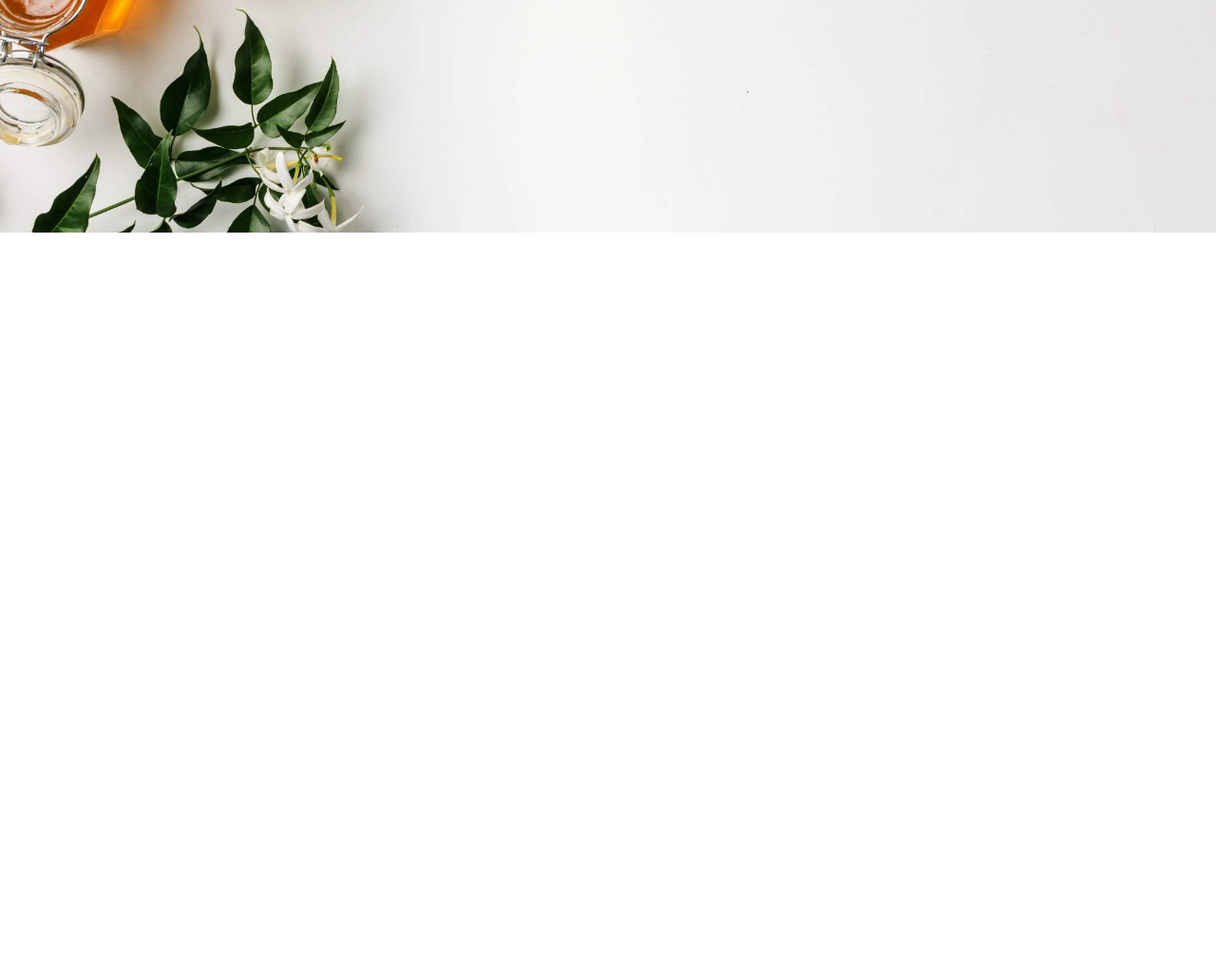
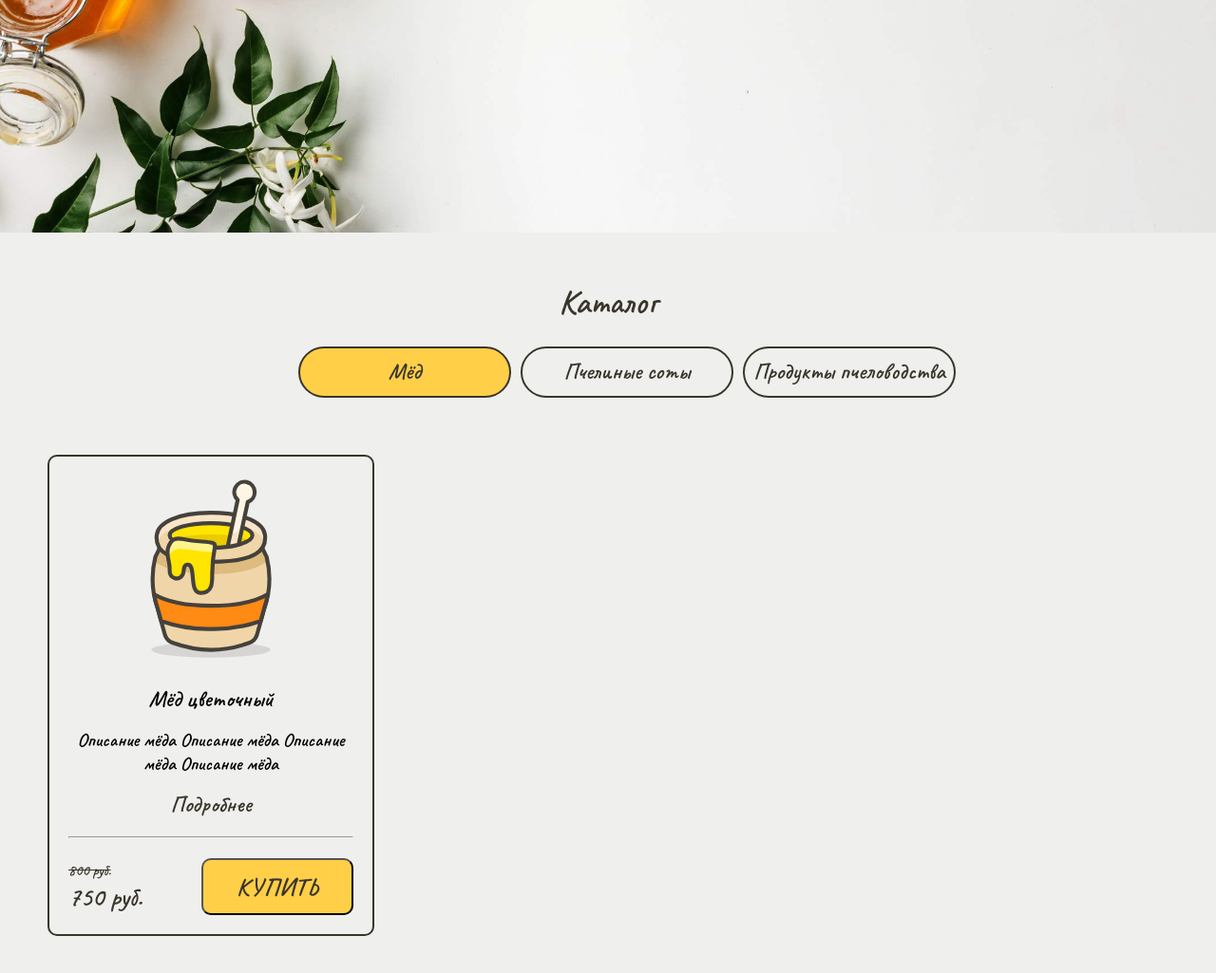
Before and after one commit to Konstantinys88/HONEY, a website: page src/index.html in a window 1280 px wide. Shown: the part 623-1648 px from the top of the page at 95% size. Before the commit the page ends 868 px from the top, so only its background shows below. Drawn offline with Linux system fonts and the light colour scheme.

Commit message:
catalog item

```diff
--- a/src/index.html
+++ b/src/index.html
@@ -30,7 +30,7 @@
                         <ul class="header__list">
                             <!-- <li><a href="#" class="header__link">Главная</a></li> -->
                             <li><a href="#" class="header__link">О нас</a></li>
-                            <li><a href="#" class="header__link">Мёд</a></li>
+                            <li><a href="#" class="header__link">Каталог</a></li>
                             <li><a href="#" class="header__link">Галерея</a></li>
                             <li><a href="#" class="header__link">Контакты</a></li>
                         </ul>
@@ -61,6 +61,36 @@
         </div>
     </div>
 
+    <div class="catalog">
+        <div class="container">
+            <h1>Каталог</h1>
+            <ul class="catalog__tabs">
+                <li class="catalog__tab catalog__tab_active">Мёд</li>
+                <li class="catalog__tab">Пчелиные соты</li>
+                <li class="catalog__tab">Продукты пчеловодства</li>
+            </ul>
+            <div class="catalog__content">
+                <div class="catalog-item">
+                    <img src="img/icons/honeypot.svg" alt="honey" class="catalog-item__img">
+                    <div class="catalog-item__subtitle">Мёд цветочный</div>
+                    <div class="catalog-item__descr">Описание мёда Описание мёда Описание мёда Описание мёда</div>
+                    <a href="" class="catalog-item__link">Подробнее</a>
+                    <hr>
+
+                    <div class="catalog-item__footer">
+                        <div class="catalog-item__prices">
+                            <div class="catalog-item__old-price">800 руб.</div>
+                            <div class="catalog-item__price">750 руб.</div>
+                        </div>
+                        <button class="catalog-item__btn">КУПИТЬ</button>
+                    </div>
+                </div>
+            </div>
+            <div class="catalog__content"></div>
+            <div class="catalog__content"></div>
+        </div>
+    </div>
+
 
 
 
--- /dev/null
+++ b/src/sass/blocks/_catalog.scss
@@ -0,0 +1,109 @@
+.catalog {
+    padding-top: 50px;
+    padding-bottom: 100px;
+    background-color: rgb(239,239,237);
+    h1 {
+        text-align: center;
+        font-size: 36px;
+        color: $text-color;
+        margin-top: 0;
+    }
+    &__tabs {
+        list-style-type: none;
+        display: flex;
+        justify-content: center;
+        align-items: center;
+        margin-bottom: 0;
+        padding-top: 0;
+    }
+    &__tab {
+        width: 220px;
+        height: 50px;
+        border: 2px solid $text-color;
+        font-size: 24px;
+        color:$text-color;
+        text-align: center;
+        line-height: 48px;
+        border-radius: 50px;
+        margin: 0 5px;
+        cursor: pointer;
+        transition: 0.5s all;
+        &:hover {
+            box-shadow: 0px 0px 30px $bg-color;
+            // border: none;
+        }
+        &_active {
+            color: $text-color;
+            background-color: $bg-color;
+        }
+    }
+    &__content {
+        margin-top: 60px;
+    }
+    &-item {
+        width: 300px;
+        min-height: 340px;
+        border: 2px solid $text-color;
+        padding: 20px 20px 20px 20px;
+        border-radius: 10px;
+        &__img {
+            display: block;
+            margin: 0 auto;
+            max-width: 100%;
+            max-height: 200px;
+        }
+        &__subtitle {
+            margin-top: 20px;
+            font-size: 24px;
+            text-align: center;
+        }
+        &__descr {
+            margin-top: 16px;
+            font-size: 20px;
+            text-align: center;
+        }
+        &__link {
+            display: block;
+            margin-top: 15px;
+            font-size: 24px;
+            text-decoration: none;
+            color: $text-color;
+            text-align: center;
+            &:hover {
+                color: $bg-color;
+            }
+        }
+        hr {
+            background-color: $bg-color;
+            margin-top: 19px;
+            margin-bottom: 21px;
+        }
+        &__footer {
+            display: flex;
+            justify-content: space-between;
+            align-items:center;
+        }
+        &__old-price {
+            text-decoration: line-through;
+            color: $text-color;
+        }
+        &__price {
+            font-size: 28px;
+            color: $text-color;
+        }
+        &__btn {
+            width: 160px;
+            height: 60px;
+            border-radius: 10px;
+            color: $text-color;
+            font-size: 26px;
+            font-family: 'Caveat', sans-serif;
+            cursor: pointer;
+            background-color: $bg-color;
+            transition: 0.5s all;
+            &:hover {
+                box-shadow: 0px 0px 30px $bg-color;
+            }
+        }
+    }
+}
--- a/src/sass/style.scss
+++ b/src/sass/style.scss
@@ -16,6 +16,7 @@ body {
 
 @import 'blocks/header';
 @import 'blocks/promo';
+@import 'blocks/catalog';
 
 
 // медиа файл подключается последним
```
Also changed, not shown: src/css/style.min.css, src/img/icons/honeypot.svg (added).
